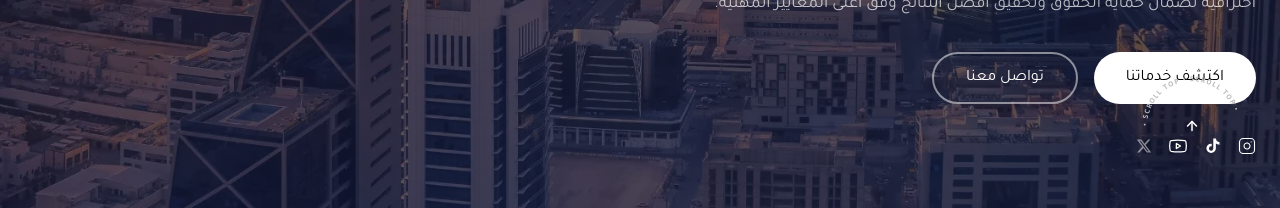
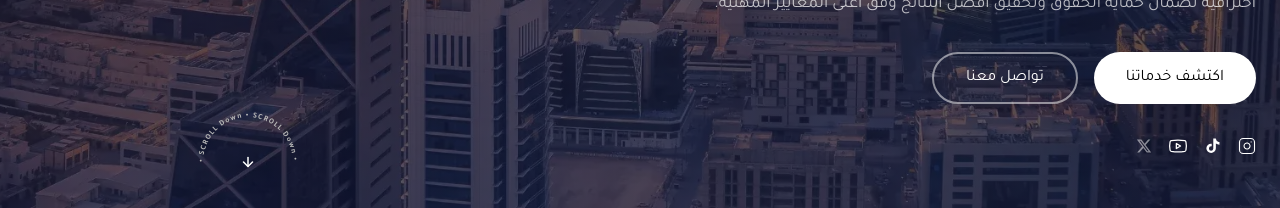
Before and after one commit to amineelakkermi/almohawas, a Next.js app: page / in a window 1280 px wide. Shown: the part 592-800 px from the top of the page. Built offline with nearby package versions, Linux system fonts and the light colour scheme.

Commit message:
mise a jour

```diff
--- a/src/app/components/Hero.jsx
+++ b/src/app/components/Hero.jsx
@@ -1,10 +1,11 @@
 import Link from "next/link";
 import styles from "../style";
 import SocialMedia from "./SocialMedia";
+import ScrollTop from "./ScrollTop";
 
 const Hero = () => {
   return (
-    <div className="relative min-h-[90vh] lg:min-h-[100vh] flex items-center justify-start">
+    <section className="relative min-h-[90vh] lg:min-h-[100vh] flex items-center justify-start">
       <div className="relative z-10 w-full max-w-7xl mx-auto px-6
        gap-8
        text-start h-[100%] flex flex-col mt-20">
@@ -48,9 +49,9 @@ const Hero = () => {
       </div>
 
 
+     <ScrollTop />
 
-
-    </div>
+    </section>
   );
 };
 
--- a/src/app/components/ScrollTop.jsx
+++ b/src/app/components/ScrollTop.jsx
@@ -1,4 +1,6 @@
 'use client'
+
+import Link from "next/link"
 
 const ScrollTop = () => {
 
@@ -10,7 +12,8 @@ const ScrollTop = () => {
   }
 
   return (
-    <div className="fixed right-4 md:right-8 bottom-4 z-[9999]">
+   <Link href="#about">
+    <div className="absolute left-4 md:left-48 bottom-24 z-[9999]">
 
       <button
         onClick={handleScrollTop}
@@ -38,13 +41,13 @@ const ScrollTop = () => {
             direction="ltr"
           >
             <textPath href="#circle" startOffset="0%">
-              • SCROLL TOP • SCROLL TOP •
+              • SCROLL Down • SCROLL Down •
             </textPath>
           </text>
         </svg>
 
         {/* Flèche centre */}
-        <div className="absolute inset-0 flex items-center justify-center">
+        <div className="absolute rotate-180 inset-0 flex items-center justify-center">
           <svg
             width="18"
             height="18"
@@ -54,6 +57,7 @@ const ScrollTop = () => {
             strokeWidth="2"
             strokeLinecap="round"
             strokeLinejoin="round"
+
           >
             <line x1="12" y1="18" x2="12" y2="6" />
             <polyline points="6 12 12 6 18 12" />
@@ -62,6 +66,7 @@ const ScrollTop = () => {
 
       </button>
     </div>
+   </Link>
   )
 }
 
--- a/src/app/layout.js
+++ b/src/app/layout.js
@@ -37,7 +37,6 @@ export default function RootLayout({ children }) {
   return (
     <html lang="ar" dir="rtl">
       <body className={`${tajawal.className} antialiased`}>
-        <ScrollTop />
         {children}
         <Footer />
       </body>
```
